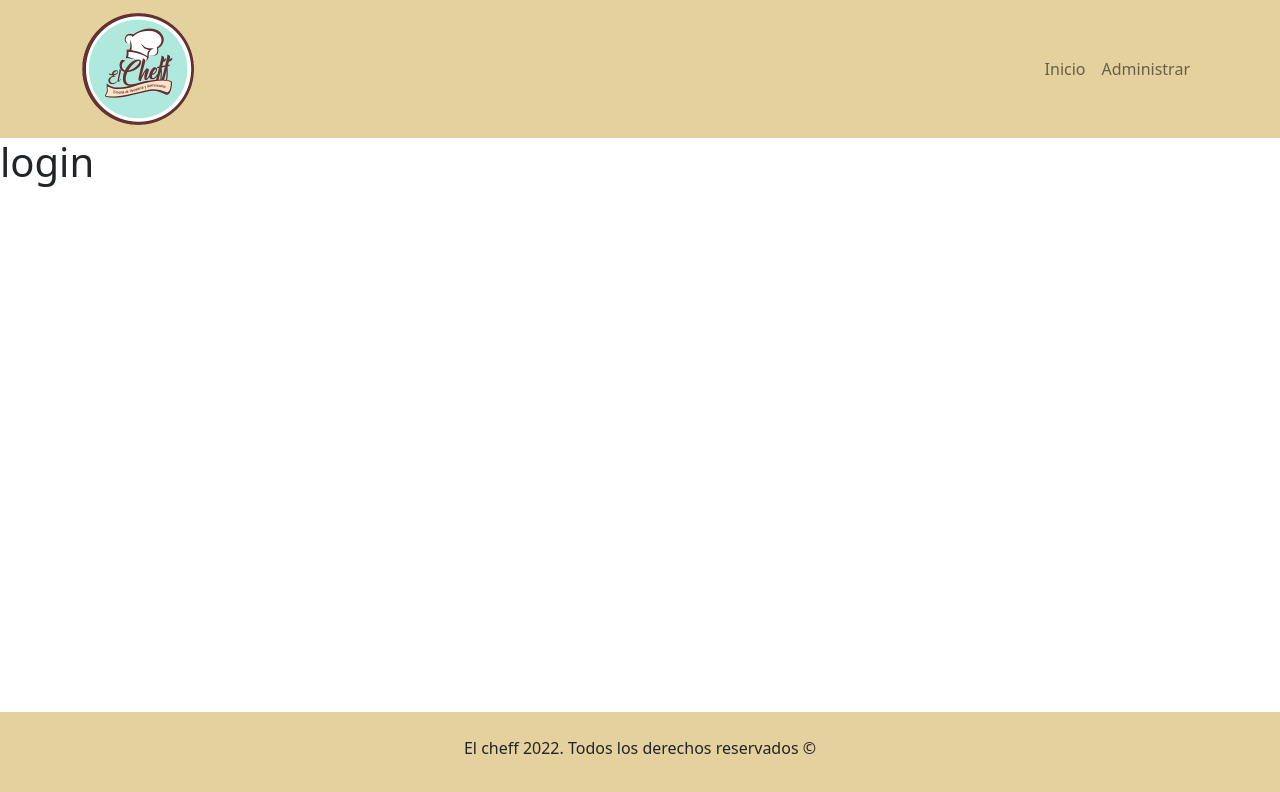
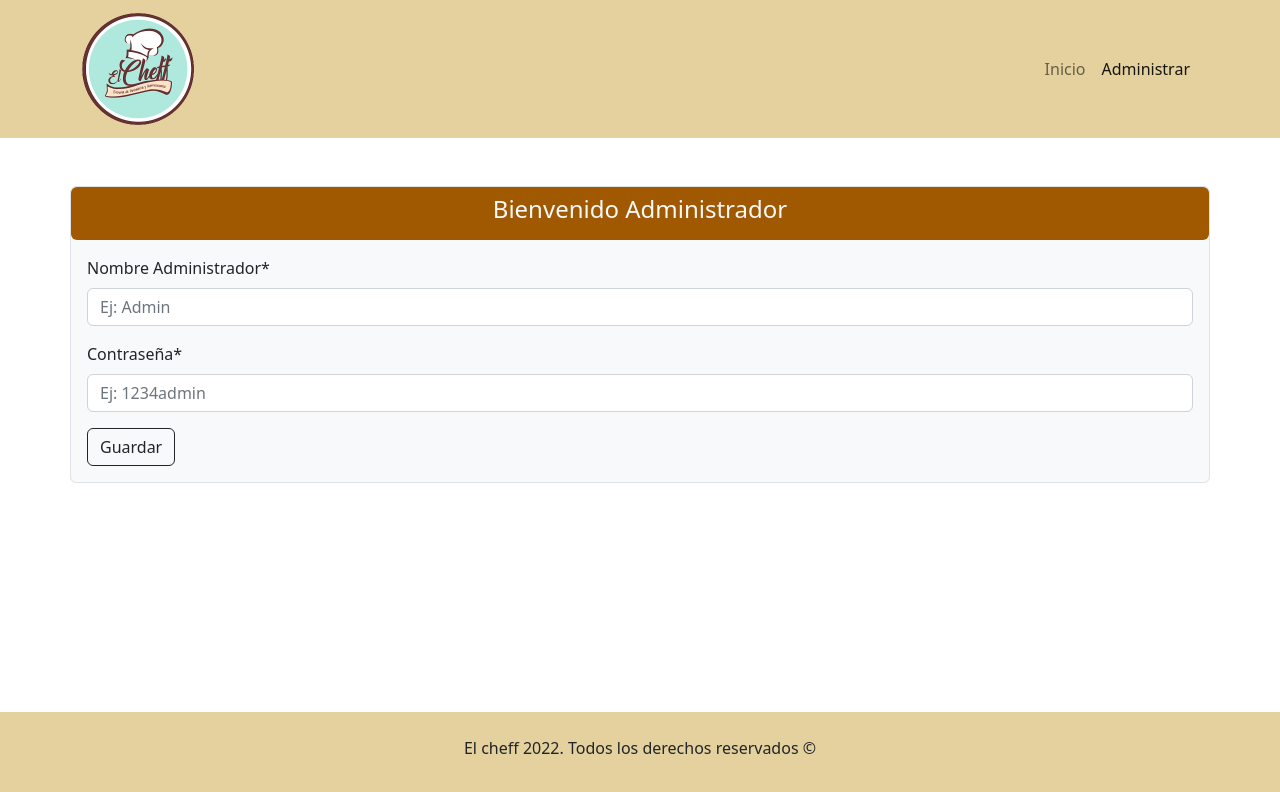
Before and after one commit to nicolasandr/CRUD-ListarRecetas-React, a React (Create React App) app: page /login in a window 1280 px wide. Shown: the top 792 px of the page. Built offline with nearby package versions, Linux system fonts and the light colour scheme; data requests are answered from the project's data file.

Commit message:
agregamos logica y maquetado  para el admin

```diff
--- a/db.json
+++ b/db.json
@@ -11,5 +11,18 @@
       "imagen": "https://images.pexels.com/photos/7439978/pexels-photo-7439978.jpeg?auto=compress&cs=tinysrgb&w=600",
       "id": 5
     }
+  ],
+
+    "usuarios":[
+      {
+          "administrador": "nicolas",
+          "claveadmin": "1234",
+          "id": 6
+      },
+       {
+          "administrador": "fran",
+          "claveadmin": "1234",
+          "id": 7
+      }
   ]
 }
--- a/src/components/common/Navbar.js
+++ b/src/components/common/Navbar.js
@@ -19,7 +19,7 @@ const Menu = () => {
                         <NavLink
                             className="nav-item nav-link"
                             end
-                            to="/administrar"
+                            to="/login"
                         >
                             Administrar
                         </NavLink>
--- a/src/components/views/Home.js
+++ b/src/components/views/Home.js
@@ -27,7 +27,7 @@ const Home = () => {
             <hr />
             <div className="row mb-5">
                 {listaRecetas.map((receta) => (
-                    <CardReceta key={receta._id} receta={receta}></CardReceta>
+                    <CardReceta key={receta.id} receta={receta}></CardReceta>
                 ))}
             </div>
         </div>
--- a/src/components/views/receta/AdministrarReceta.js
+++ b/src/components/views/receta/AdministrarReceta.js
@@ -41,7 +41,7 @@ const AdministrarReceta = () => {
                     <tbody>
                         {listaRecetas.map((receta) => (
                             <ItemReceta
-                                key={receta._id}
+                                key={receta.id}
                                 receta={receta}
                                 consultarAPI={consultarAPI}
                             ></ItemReceta>
--- a/src/components/views/receta/CardReceta.js
+++ b/src/components/views/receta/CardReceta.js
@@ -23,7 +23,7 @@ const CardReceta = (props) => {
                     </Card.Body>
                     <div className="mx-3 py-4">
                         <Link
-                            to={'/detalle/' + props.receta._id}
+                            to={'/detalle/' + props.receta.id}
                             className=" bg-button "
                         >
                             Ver mas
--- a/src/components/views/receta/Login.js
+++ b/src/components/views/receta/Login.js
@@ -1,11 +1,106 @@
-import React from 'react';
+import React, { useState, useEffect } from 'react';
+import { Form, Button, Card, Alert } from 'react-bootstrap';
+import { useNavigate } from 'react-router-dom';
+import { cantidadCaracteres, cantidadCaracteresAdmin } from './helpers';
 
 const Login = () => {
-        return (
-                <div>
-                        <h1>login</h1>
+    const [administrador, setAdministrador] = useState('');
+    const [clave, setClave] = useState('');
+    const [msjError, setMsjError] = useState(false);
+    const [caracterInvalid,setCaracterInvalid] = useState(false);
+    const [datosAdmin, setDatosAdmin] = useState([]);
+
+    const URL = process.env.REACT_APP_API_ADMINISTRADORES;
+
+    const navegacion = useNavigate();
+
+    useEffect(() => {
+        consultarAPI();
+    }, []);
+
+    const consultarAPI = async () => {
+        try {
+            console.log(URL);
+            const respuesta = await fetch(URL);
+            const obtenerAdministrador = await respuesta.json();
+            setDatosAdmin(obtenerAdministrador);
+        } catch (error) {
+            console.log(error);
+        }
+    };
+
+    const handleSubmit = async (e) => {
+        e.preventDefault();
+         const Usuarios = datosAdmin.find((element) => element.administrador === administrador)
+        //  console.log(Usuarios.claveadmin);
+        if (
+            cantidadCaracteresAdmin(administrador, 1) &&
+            cantidadCaracteresAdmin(clave, 1)
+        ) {
+            try {
+                    setCaracterInvalid(false);
+                if (
+                    Usuarios !== undefined &&
+                    Usuarios.administrador === administrador &&
+                    Usuarios.claveadmin === clave
+                ) {
+                    navegacion('/administrar');
+                    console.log('entro');
+                } else {
+                    setMsjError(true);
+                }
+            } catch (error) {
+                console.log(error);
+            }
+        } else {
+            setCaracterInvalid(true);
+        }
+
+    };
+
+    return (
+        <div>
+            <Card className="container ms-auto me-auto my-5 bg-light border rounded px-0">
+                <div className="bg-brown rounded py-2">
+                    <h1 className="fs-4 fw-light text-center text-light">
+                        Bienvenido Administrador
+                    </h1>
                 </div>
-        );
+                <Form className="m-3" onSubmit={handleSubmit}>
+                    <Form.Group className="mb-3" controlId="formTitulo">
+                        <Form.Label>Nombre Administrador*</Form.Label>
+                        <Form.Control
+                            type="text"
+                            placeholder="Ej: Admin"
+                            onChange={(e) => setAdministrador(e.target.value)}
+                        />
+                    </Form.Group>
+                    <Form.Group className="mb-3" controlId="formTitulo">
+                        <Form.Label>Contraseña*</Form.Label>
+                        <Form.Control
+                            type="text"
+                            placeholder="Ej: 1234admin"
+                            onChange={(e) => setClave(e.target.value)}
+                        />
+                    </Form.Group>
+
+                    <Button variant="outline-dark" type="submit">
+                        Guardar
+                    </Button>
+                </Form>
+                {msjError ? (
+                    <Alert variant="danger" className=" mx-3">
+                        El usuario o contraseña ingresada no es correcta!
+                    </Alert>
+                ) : null}
+                {caracterInvalid ? (
+                    <Alert variant="danger" className=" mx-3">
+                        contraseña o usuario no ingresado!
+                    </Alert>
+                ) : null}
+            </Card>
+        </div>
+    );
 };
 
 export default Login;
--- a/src/components/views/receta/helpers.js
+++ b/src/components/views/receta/helpers.js
@@ -19,3 +19,10 @@ export const validarURL = (input) => {
         return true;
     }
 };
+export const cantidadCaracteresAdmin = (input, min) => {
+    if (input.length >= min) {
+        return true;
+    } else {
+        return false;
+    }
+};
```
Also changed, not shown: 1 other file (tests, documents, lock files or other folders).
